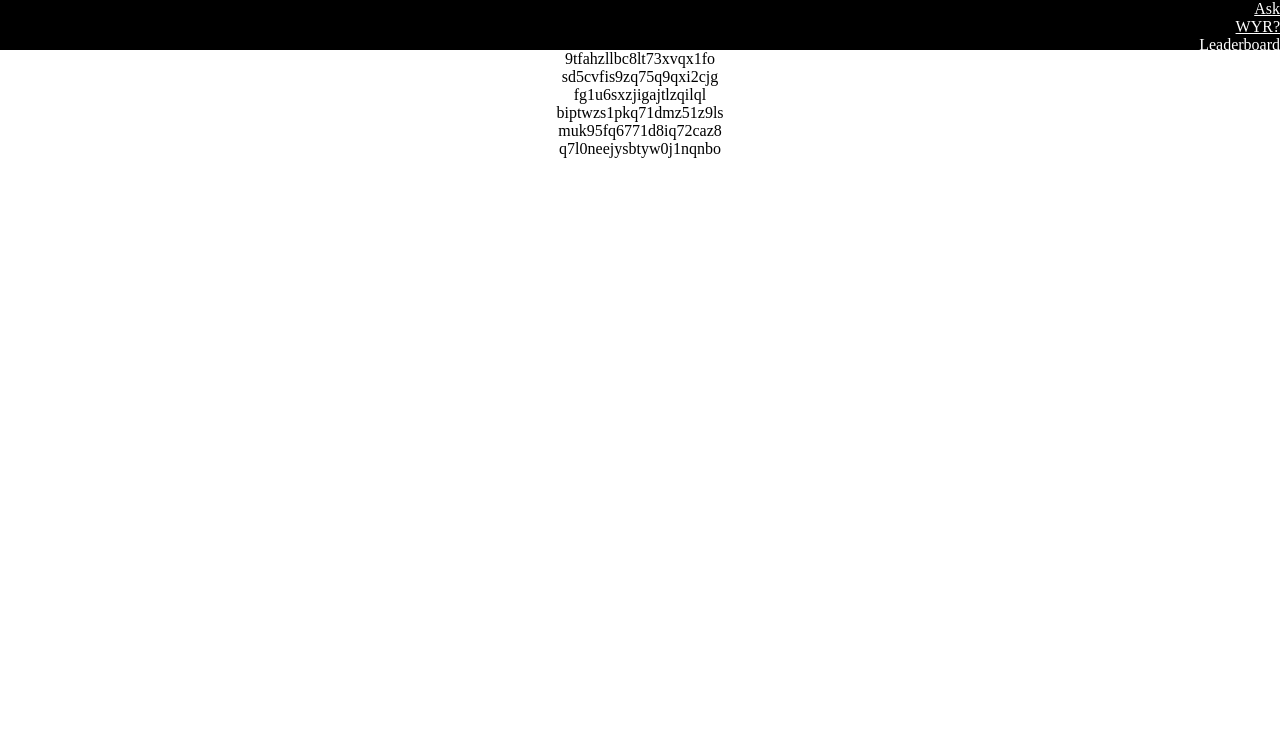
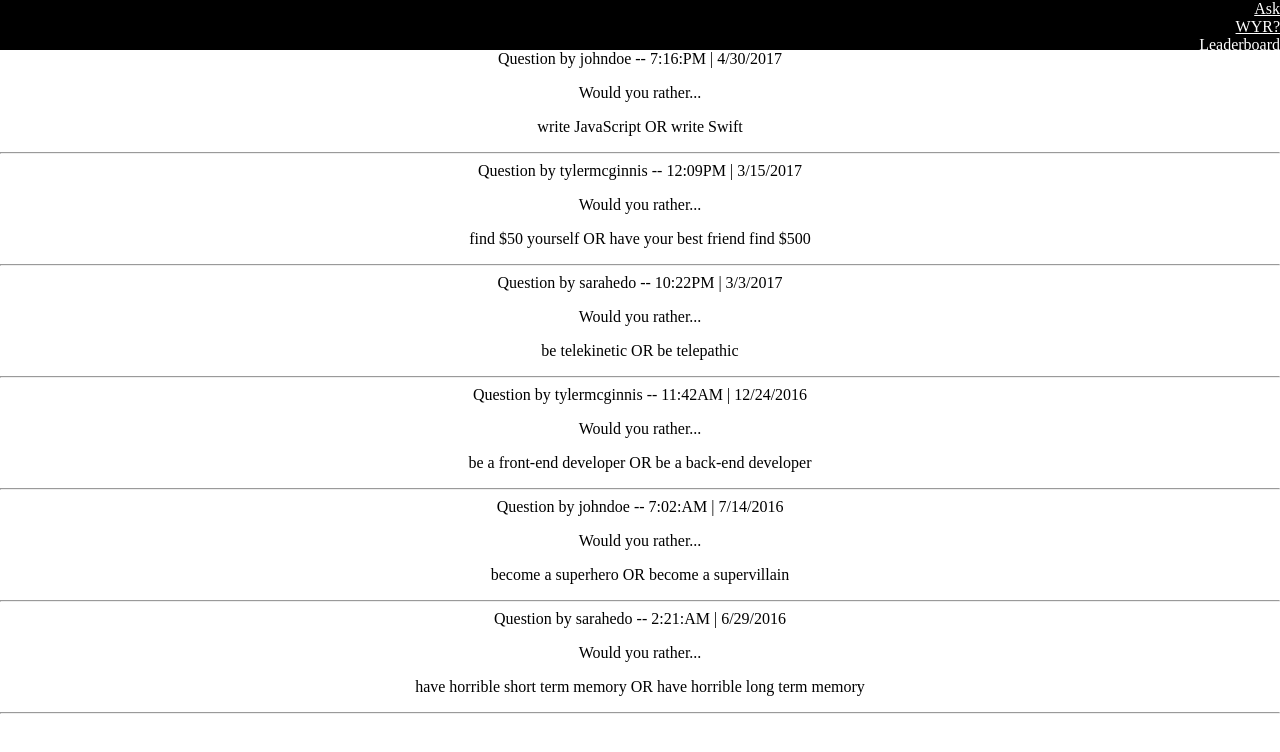
Before and after one commit to BexB1/WouldYouRather, a React (Create React App) app: page / in a window 1280 px wide. Shown: the top 752 px of the page. Built offline with nearby package versions, Linux system fonts and the light colour scheme.

Commit message:
Can now view question details in Home component.

```diff
--- a/src/actions/questions.js
+++ b/src/actions/questions.js
@@ -2,6 +2,7 @@ export const RECEIVE_QUESTIONS = "RECEIVE_QUESTIONS";
 export const ADD_QUESTION = "ADD_QUESTION";
 export const EDIT_QUESTION = "EDIT_QUESTION";
 export const ADD_ANSWER = "ADD_ANSWER";
+export const TOGGLE_VOTES = "TOGGLE_VOTES";
 
 export function receiveQuestions(questions) {
   return {
@@ -16,3 +17,11 @@ function addQuestion(question) {
     question,
   };
 }
+
+function toggleVotes({ id, hasVotes }) {
+  return {
+    type: TOGGLE_VOTES,
+    id,
+    hasVotes,
+  };
+}
--- a/src/components/questions/Question.js
+++ b/src/components/questions/Question.js
@@ -1,15 +1,25 @@
 import React, { Component } from "react";
 import { connect } from "react-redux";
 import { formatQuestion } from "../../utils/_DATA.js";
+import { formatDate } from "../../utils/helpers.js";
 
 class Question extends Component {
   render() {
-    console.log(this.props);
-    const { question } = this.props;
+    const { question, authedUser } = this.props;
 
-    const { id, author, timestamp, optionOne, optionTwo } = question;
+    const { id, timestamp, optionOne, optionTwo } = question;
 
-    return <div>{id}</div>;
+    return (
+      <div>
+        <span>Question by {question.author}</span>
+        <span> -- {formatDate(timestamp)}</span>
+        <p>Would you rather...</p>
+        <p>
+          <span>{optionOne.text}</span> OR <span>{optionTwo.text}</span>
+        </p>
+        <hr />
+      </div>
+    );
   }
 }
 
@@ -18,14 +28,10 @@ function mapStateToProps({ authedUser, users, questions }, { id }) {
 
   return {
     authedUser,
-    question: formatQuestion(
-      question.optionOne.text,
-      question.optionTwo.text,
-      users[question.author]
-    ),
+    question: question,
+    author: users[question.author],
+    users,
   };
 }
 
-// ^ FORMAT: function formatQuestion({ optionOneText, optionTwoText, author })
-
 export default connect(mapStateToProps)(Question);
--- /dev/null
+++ b/src/utils/helpers.js
@@ -0,0 +1,5 @@
+export function formatDate(timestamp) {
+  const d = new Date(timestamp);
+  const time = d.toLocaleTimeString("en-US");
+  return time.substr(0, 5) + time.slice(-2) + " | " + d.toLocaleDateString();
+}
```
